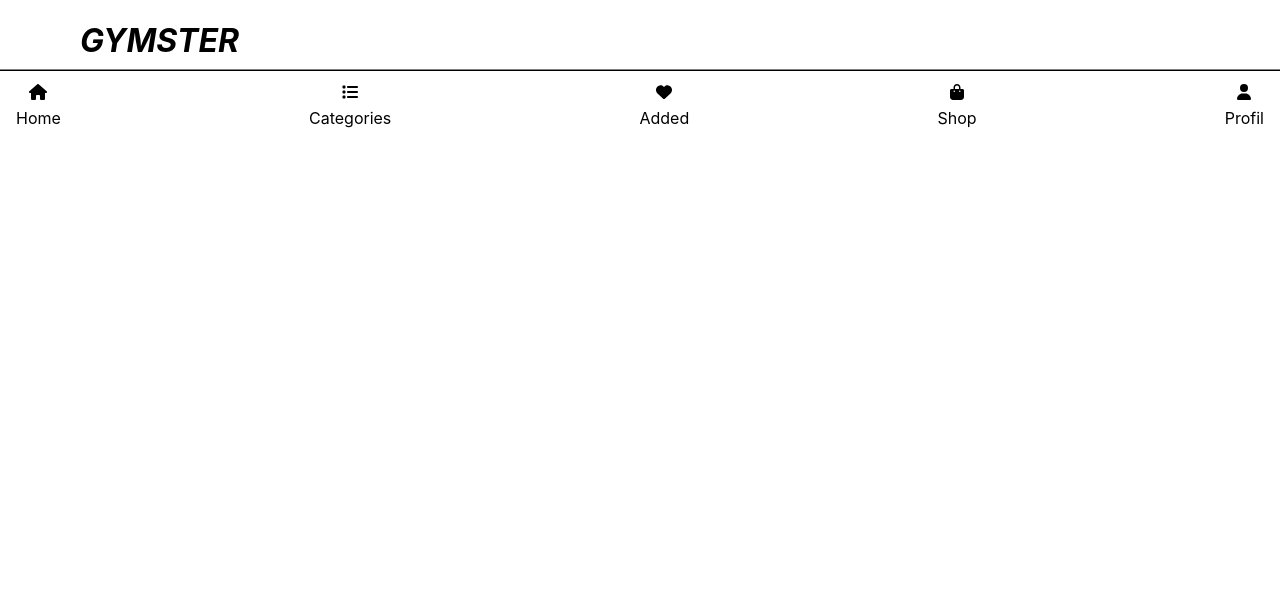
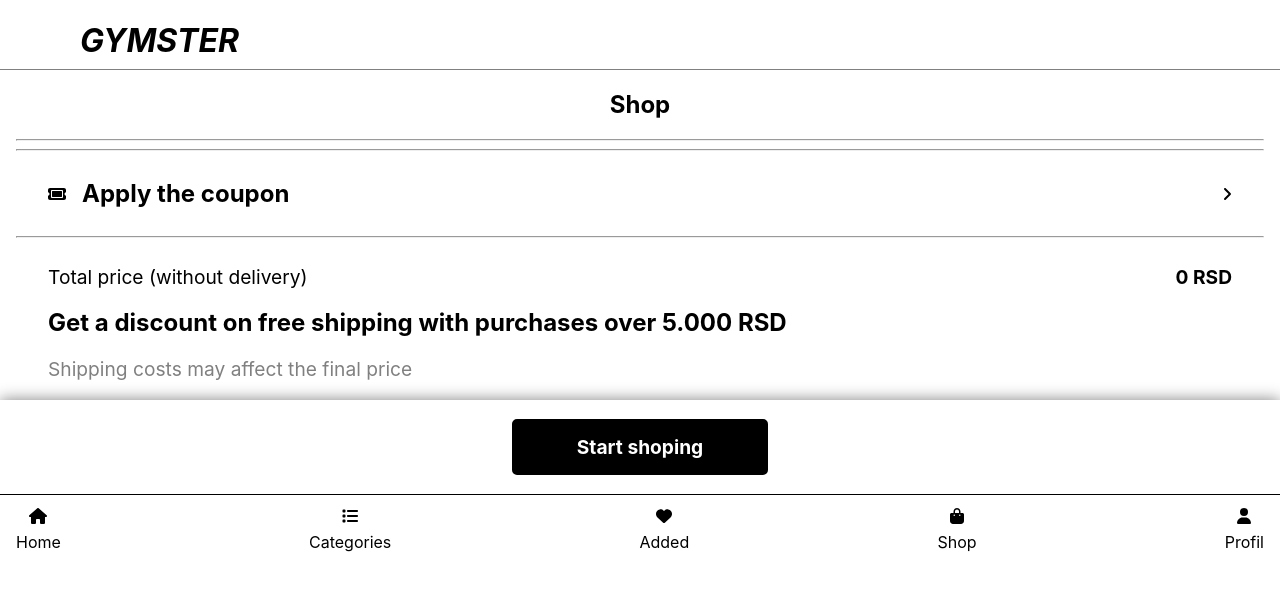
Before and after one commit to GoranMitic183/webShop, a React (Create React App) app: page /shop in a window 1280 px wide. Shown: the top 590 px of the page. Built offline with nearby package versions, Linux system fonts and the light colour scheme.

Commit message:
shop styling

```diff
--- a/src/components/shop/Shop.js
+++ b/src/components/shop/Shop.js
@@ -1,37 +1,73 @@
-import React from 'react'
-import { useSelector } from 'react-redux'
+import React from "react";
+import { useSelector } from "react-redux";
+import classes from './Shop.module.css'
+import { faTicket, faAngleRight } from "@fortawesome/free-solid-svg-icons";
+import { FontAwesomeIcon } from '@fortawesome/react-fontawesome'
 
 const Shop = () => {
-  const { products } = useSelector((state)=>({...state.shopData}));
+  const { products } = useSelector((state) => ({ ...state.shopData }));
+  let total = 0;
+   products.map((product)=>{
+    return total += +product.price;
+  })
   console.log(products);
 
   return (
-    <div>
-      {products.map((product)=>{
+    <>
+    <div className={classes.wraper}>
+      <h2 style={{textAlign:"center"}}>Shop</h2>
+      <hr></hr>
+      {products.map((product) => {
         return (
-<div>
-        <div>
-          <div>
-            <img src={product.img[0][1]} alt='pic'></img>
-          </div>
-          <div>
-            <h2>{product.productName}</h2>
-            <p>{product.type}</p>
-            <div>
-              Kol. <btn>-</btn>{product.kolicina}<btn>+</btn>
+          <div className={classes.card}>
+            <div className={classes.left}>
+              <div className={classes.picture}>
+                <img src={product.img[0][1]} alt="pic" style={{height:"100%"}}></img>
+              </div>
+              <div>
+                <h2>{product.productName}</h2>
+                <p className={classes.fade}>{product.type}</p>
+                <div className={classes.fade}>
+                  Quantity <btn className={classes.btn}>-</btn>
+                  {product.kolicina}
+                  <btn className={classes.btn}>+</btn>
+                </div>
+              </div>
+            </div>
+            <div className={classes.right}>
+              <btn className={classes.close}>X</btn>
+              <h2>{product.price + " RSD"}</h2>
             </div>
           </div>
+        );
+      })}
+      <hr></hr>
+      <div className={classes.wraperCoupon}>
+        <div className={classes.coupon}>
+          <FontAwesomeIcon icon={faTicket} />
+          <h2 style={{marginLeft:"1rem"}}>Apply the coupon</h2>
         </div>
-        <div>
-          <btn>X</btn>
-          <h2>{product.price}</h2>
+        <div className={classes.angle}>
+          <FontAwesomeIcon icon={faAngleRight}/>
         </div>
       </div>
-        )
-      })}
+      <hr></hr>
+      <div className={classes.totalWraper}>
+        <p>Total price (without delivery)</p>
+        <p className={classes.total}>{total + " RSD"}</p>
+      </div>
+      <h2 style={{margin:"0 2rem"}}>Get a discount on free shipping with purchases over 5.000 RSD</h2>
+      <p className={classes.fade} style={{marginLeft:"2rem"}}>
+Shipping costs may affect the final price</p>
 
     </div>
-  )
-}
+    <div className={classes.wraperTaster}>
+  <div className={classes.taster}>
+    Start shoping
+  </div>
+</div>
+    </>
+  );
+};
 
-export default Shop
+export default Shop;
--- a/src/components/shop/Shop.module.css
+++ b/src/components/shop/Shop.module.css
@@ -0,0 +1,85 @@
+.wraper {
+    margin: 1rem;
+}
+.card {
+    height: 20vh;
+    display: flex;
+    justify-content: space-between;
+}
+.left {
+    display: flex;
+}
+.picture {
+    width: 22%;
+    margin: 2rem;
+    border: 1px solid gray;
+    border-radius: .5rem;
+}
+.right {
+    display: flex;
+    flex-direction: column;
+    justify-content: space-between;
+    align-items: flex-end;
+    margin-right: 2rem;
+    margin-top: 2rem;
+}
+.close {
+    border-radius: 50%;
+    border: 3px solid black;
+    font-weight: bold;
+    padding: .3rem;
+}
+.wraperCoupon {
+    display: flex;
+    justify-content: space-between;
+    margin-left: 2rem;
+}
+.coupon {
+    display: flex;
+    align-items: center;
+}
+.angle {
+    display: flex;
+    align-items: center;
+    margin-right: 2rem;
+}
+.totalWraper{
+    display: flex;
+    justify-content: space-between;
+    margin-left: 2rem;
+    font-size: larger;
+}
+.total {
+    font-weight: bold;
+    margin-right: 2rem;
+}
+.fade {
+    color: gray;
+    font-size: larger;
+}
+.btn {
+    font-size: larger;
+    color: black;
+    font-weight: bold;
+    margin: 0 1rem;
+}
+.wraperTaster {
+    display: flex;
+    justify-content: center;
+    align-items: center;
+    box-shadow: 0px 0px 15px gray;
+}
+.taster {
+    width: 10rem;
+    border-radius: .5rem;
+    border-color: black;
+    border: 3px solid ;
+    padding: 1rem 3rem;
+    margin: 1rem 0;
+    font-size: larger;
+    color: white;
+    background: black;
+    text-align: center;
+    cursor: pointer;
+    font-weight: bold;
+}
--- a/src/components/shop/shopModal/ShopModal.js
+++ b/src/components/shop/shopModal/ShopModal.js
@@ -18,11 +18,9 @@ const ShopModal = forwardRef(function Modal(props, ref) {
   });
 
   const addProduct = (size,product) => {
-    // console.log(size);
     const item = product;
     item.velicina = size;
     item.kolicina = 1;
-    console.log(item);
     dispatch(setProduct(item));
   }
 
```
